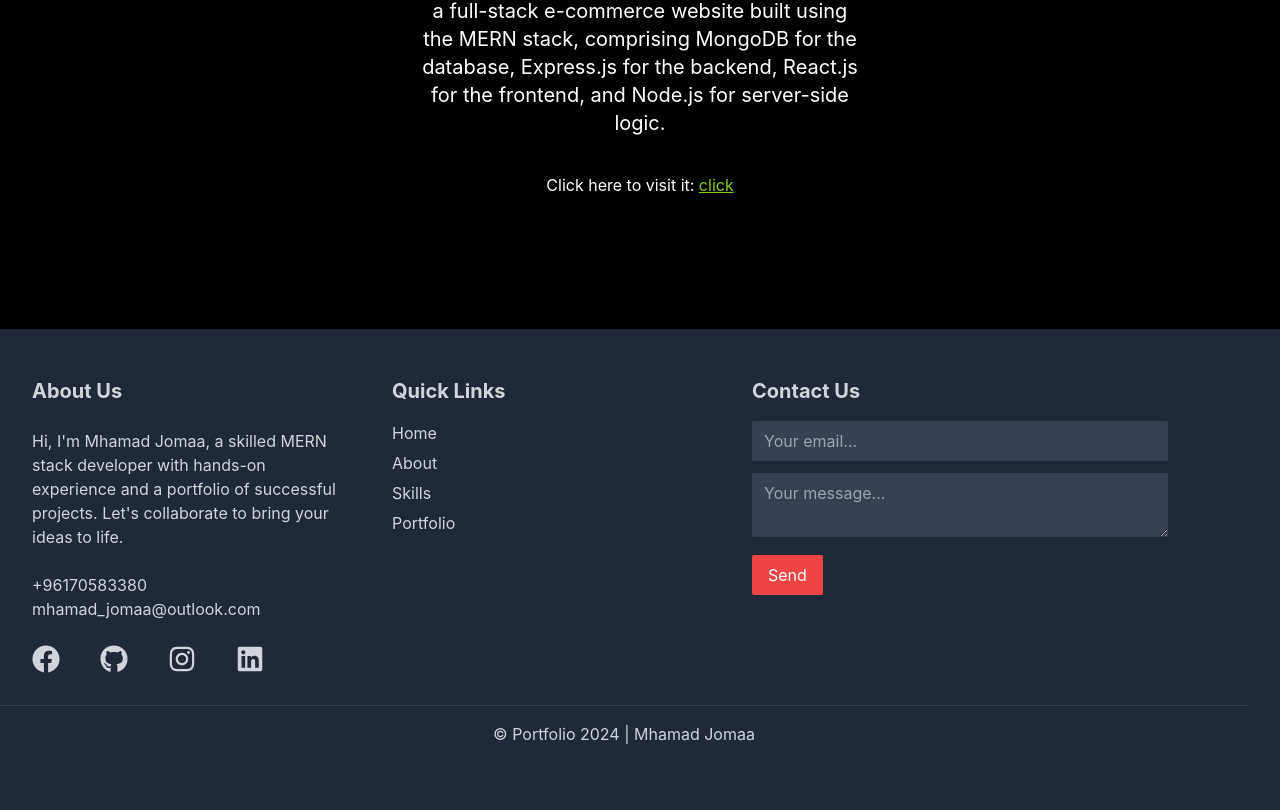
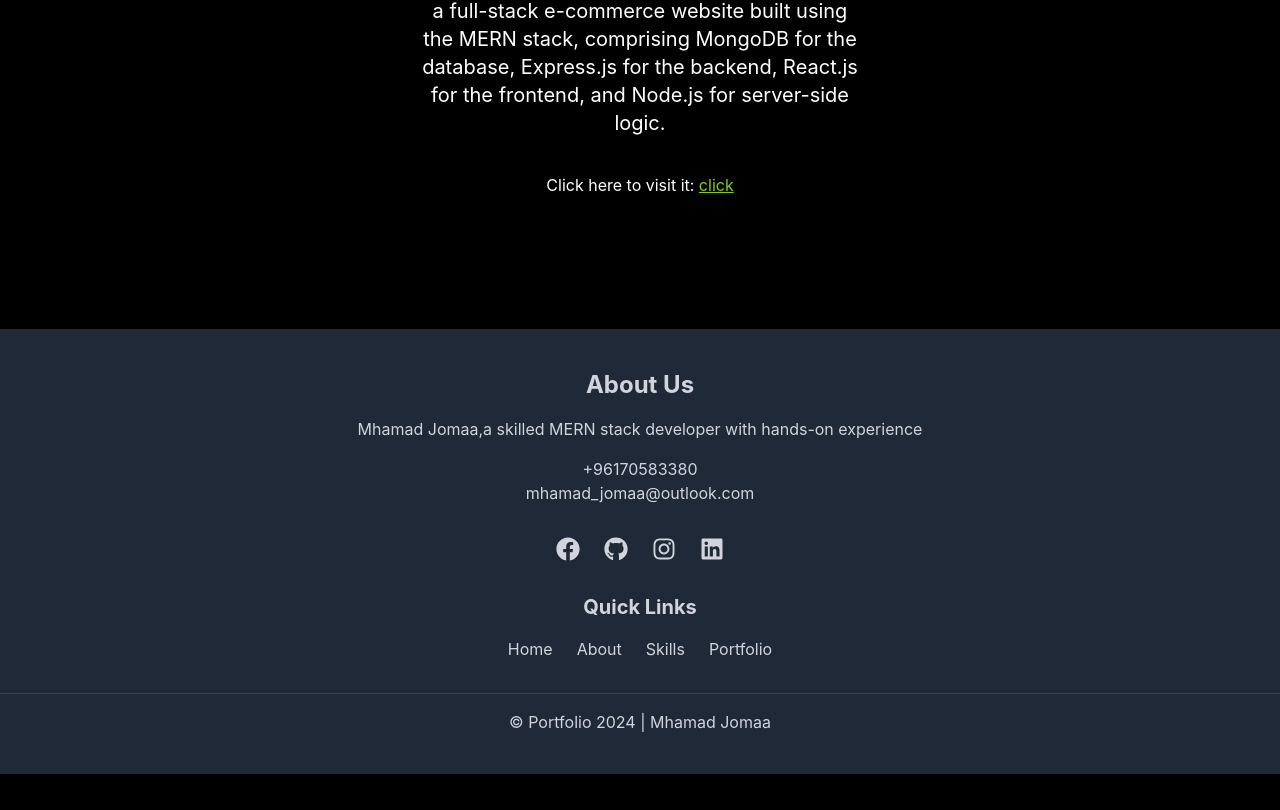
Before and after one commit to joumaamhamad/portfolio, a React (Create React App) app in the folder frontend/: page /projects/amazon in a window 1280 px wide. Shown: the part 887-1697 px from the top of the page. After the commit the page ends 1661 px from the top, so only its background shows below. Built offline with nearby package versions, Linux system fonts and the light colour scheme.

Commit message:
also some changes

```diff
--- a/frontend/src/App.js
+++ b/frontend/src/App.js
@@ -132,56 +132,55 @@ function App() {
       </Routes>
     </main>
 
-    <footer id='footer' className=" bg-gray-800 text-gray-300 py-12 pr-8">
-      <div className="footer container mx-auto flex flex-wrap space-x-12">
-        <div className="footer-section w-full md:w-1/4 space-y-6 mb-8 ml-8">
-          <h2 className="text-xl font-bold mb-4">About Us</h2>
-          <p className="mb-4">
-            Hi, I'm Mhamad Jomaa, a skilled MERN stack developer with hands-on experience and a portfolio of successful projects. Let's collaborate to bring your ideas to life.
+    <footer id="footer" className="bg-gray-800 text-gray-300 py-10">
+  <div className="container mx-auto text-center space-y-8">
+    {/* About Section */}
+    <div className="about-section space-y-4">
+      <h2 className="text-2xl font-bold">About Us</h2>
+      <p>
+        Mhamad Jomaa,a skilled MERN stack developer with hands-on experience
       </p>
       <div className="contact">
-            <span className='flex space-x-2'>
-              +96170583380
-            </span>
-            <span>
-              mhamad_jomaa@outlook.com
-            </span>
-          </div>
-
-          <div className="socials flex  mt-4">
-            <a href="https://www.facebook.com/mhamad.jomaa" className="text-gray-300 hover:text-gray-400 mr-4"><FaFacebook className='size-7' /></a>
-            <a href="https://github.com/joumaamhamad" className="text-gray-300 hover:text-gray-400 mr-4"><FaGithub className='size-7 ml-6' /></a>
-            <a href="https://www.instagram.com/mhamadjomaa8/" className="text-gray-300 hover:text-gray-400 mr-4"><FaInstagram className='size-7 ml-6' /></a>
-            <a href="https://www.linkedin.com/in/mhamad-jomaa-76409a230/" className="text-gray-300 hover:text-gray-400"><FaLinkedin className='size-7 ml-6' /></a>
+        <p>+96170583380</p>
+        <p>mhamad_jomaa@outlook.com</p>
       </div>
     </div>
 
-        <div className="footer-section w-full md:w-1/4 mb-8">
+    {/* Social Links */}
+    <div className="socials flex justify-center space-x-6">
+      <a href="https://www.facebook.com/mhamad.jomaa" className="text-gray-300 hover:text-gray-400">
+        <FaFacebook className="text-2xl" />
+      </a>
+      <a href="https://github.com/joumaamhamad" className="text-gray-300 hover:text-gray-400">
+        <FaGithub className="text-2xl" />
+      </a>
+      <a href="https://www.instagram.com/mhamadjomaa8/" className="text-gray-300 hover:text-gray-400">
+        <FaInstagram className="text-2xl" />
+      </a>
+      <a href="https://www.linkedin.com/in/mhamad-jomaa-76409a230/" className="text-gray-300 hover:text-gray-400">
+        <FaLinkedin className="text-2xl" />
+      </a>
+    </div>
+
+    {/* Quick Links */}
+    <div className="quick-links">
       <h2 className="text-xl font-bold mb-4">Quick Links</h2>
-          <ul>
-            <li className='mb-1.5'><a href="/" className="text-gray-300 hover:text-gray-400">Home</a></li>
-            <li className='mb-1.5'><a href="/?#about" className="text-gray-300 hover:text-gray-400">About</a></li>
-            <li className='mb-1.5'><a href="/?#skills" className="text-gray-300 hover:text-gray-400">Skills</a></li>
-            <li className='mb-1.5'><a href="/" className="text-gray-300 hover:text-gray-400">Portfolio</a></li>
-
+      <ul className="flex justify-center space-x-6">
+        <li><a href="/" className="hover:text-gray-400">Home</a></li>
+        <li><a href="/?#about" className="hover:text-gray-400">About</a></li>
+        <li><a href="/?#skills" className="hover:text-gray-400">Skills</a></li>
+        <li><a href="/" className="hover:text-gray-400">Portfolio</a></li>
       </ul>
     </div>
-        <div className="footer-section w-full md:w-1/3 mb-8">
-          <h2 className="text-xl font-bold mb-4">Contact Us</h2>
-          <form onSubmit={sendEmail}>
-            <input type="text" value={email} onChange={(e) => setEmail(e.target.value)} name="email" className="bg-gray-700 text-gray-300 w-full py-2 px-3 mb-3 rounded-sm" placeholder="Your email..." />
-            <textarea name="message" value={message} onChange={(e) => setMessage(e.target.value)} className="bg-gray-700 text-gray-300 w-full py-2 px-3 mb-3 rounded-sm" placeholder="Your message..."></textarea>
-            <button type="submit" className="bg-red-500 hover:bg-red-600 text-white py-2 px-4 rounded-sm" disabled={isSending}>
-              {isSending ? 'loading...' : 'Send'}
-            </button>
-          </form>
+
+    {/* Footer Bottom */}
+    <div className="border-t border-gray-700 pt-4">
+      <p>&copy; Portfolio 2024 | Mhamad Jomaa</p>
     </div>
   </div>
+</footer>
 
-      <div className="text-center py-4 border-t border-gray-700">
-        &copy; Portfolio 2024 | Mhamad Jomaa
-      </div>
-    </footer>
+
 
   </div>
 </BrowserRouter>
--- a/frontend/src/screens/HomeScreen.js
+++ b/frontend/src/screens/HomeScreen.js
@@ -100,7 +100,7 @@ return (
         <div><b className='text-3xl md:text-2xl'>My Skills</b></div>
         <div className='md:flex md:items-center md:text-white md:flex-wrap md:py-24 md:space-x-14'>
 
-          <div className='md:flex md:flex-col md:space-y-8 md:w-1/3 md:ml-24 md:pt-8 md:pl-8 md:pb-8 md:pr-8 md:border-2 w-3/4 py-12 ml-12'>
+          <div className='md:flex md:flex-col md:space-y-8 md:w-1/3 md:ml-24 md:pt-8 md:pl-8 md:pb-8 md:pr-8 md:border-2 w-3/4 py-12 ml-16'>
 
             <div className='flex flex-col space-y-2'>
               <div><b className='text-2xl py-2.5 underline'>Personal Experience</b></div>
@@ -117,9 +117,9 @@ return (
               <div><b className='text-2xl py-2.5 underline'>Education</b></div>
               <div>
                 <ul className='list-disc'>
-                  <li className='text-l'>I have Bachelor’s degree in programing (Computer Science) from Lebanese University.</li>
+                  <li className='text-l'>I have <u><b>Bachelor’s</b></u> and <u><b>Master 1</b></u> degree in programing (Computer Science) from Lebanese University.</li>
                   <li className='text-l'>Since November 2020 Lebanese University Nabatie, Lebanon.</li>
-                  <li className='text-l'>Currently, I am studying for a master’s degree at the Lebanese university.</li>
+                  {/* <li className='text-l'>Currently, I am studying for a master’s degree at the Lebanese university.</li> */}
                 </ul>
               </div>
             </div>
@@ -137,7 +137,7 @@ return (
 
           </div>
 
-          <div className='md:flex md:flex-col md:items-start ml-12'>
+          <div className='md:flex md:flex-col md:items-start ml-16'>
 
             <b className='text-2xl py-2.5 underline'>Personal Skills</b>
             <Progress value={100} title='HTML:' />
@@ -152,7 +152,7 @@ return (
 
           </div>
 
-          <div className='md:flex md:flex-col md:items-start mt-12 ml-12'>
+          <div className='md:flex md:flex-col md:items-start mt-12 ml-16'>
 
             <b className='text-2xl py-2.5 underline'>University Skills</b>
             <Progress value={70} title='C Language:' />
```
Lines whose indentation alone changed are shown as unchanged.
